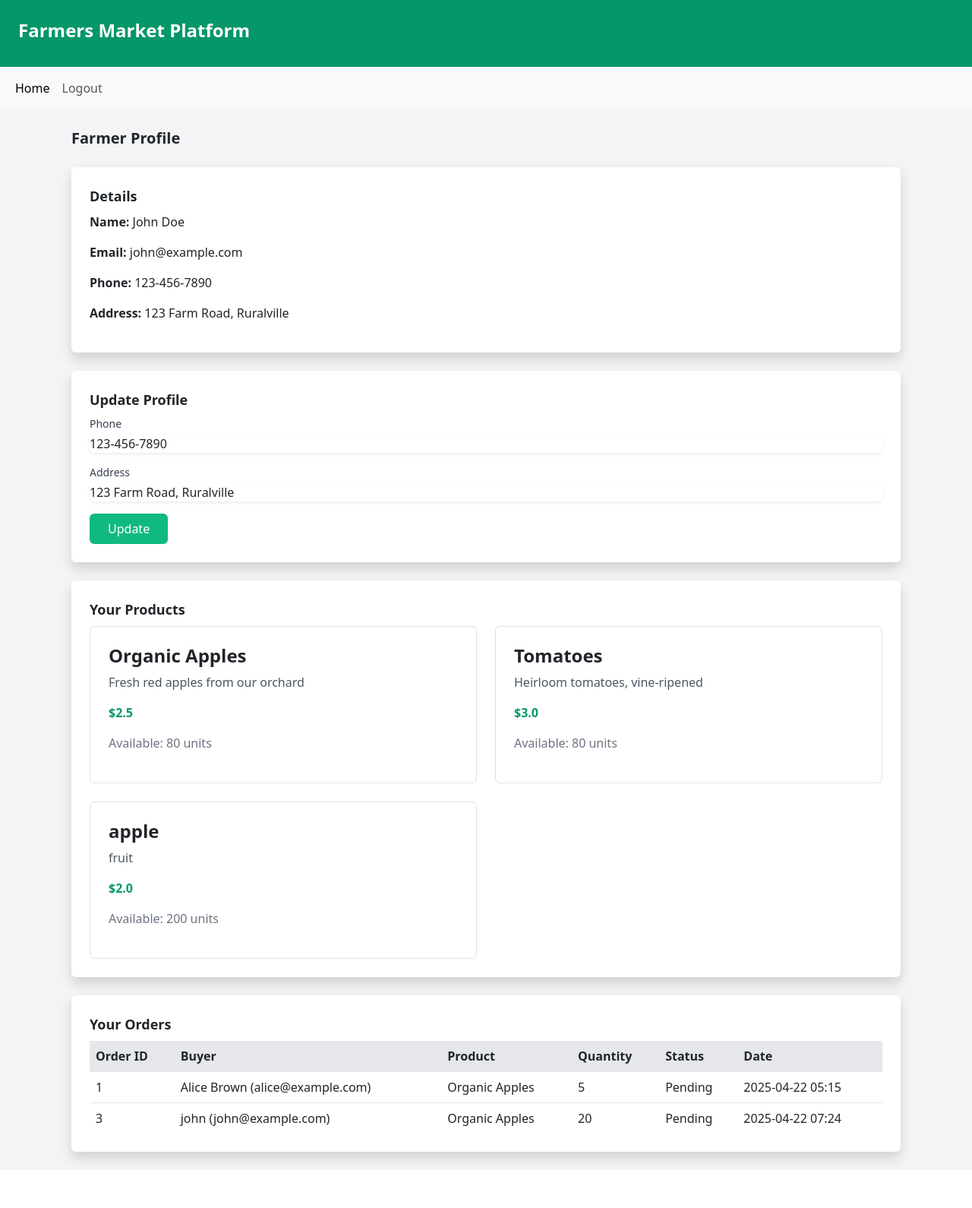
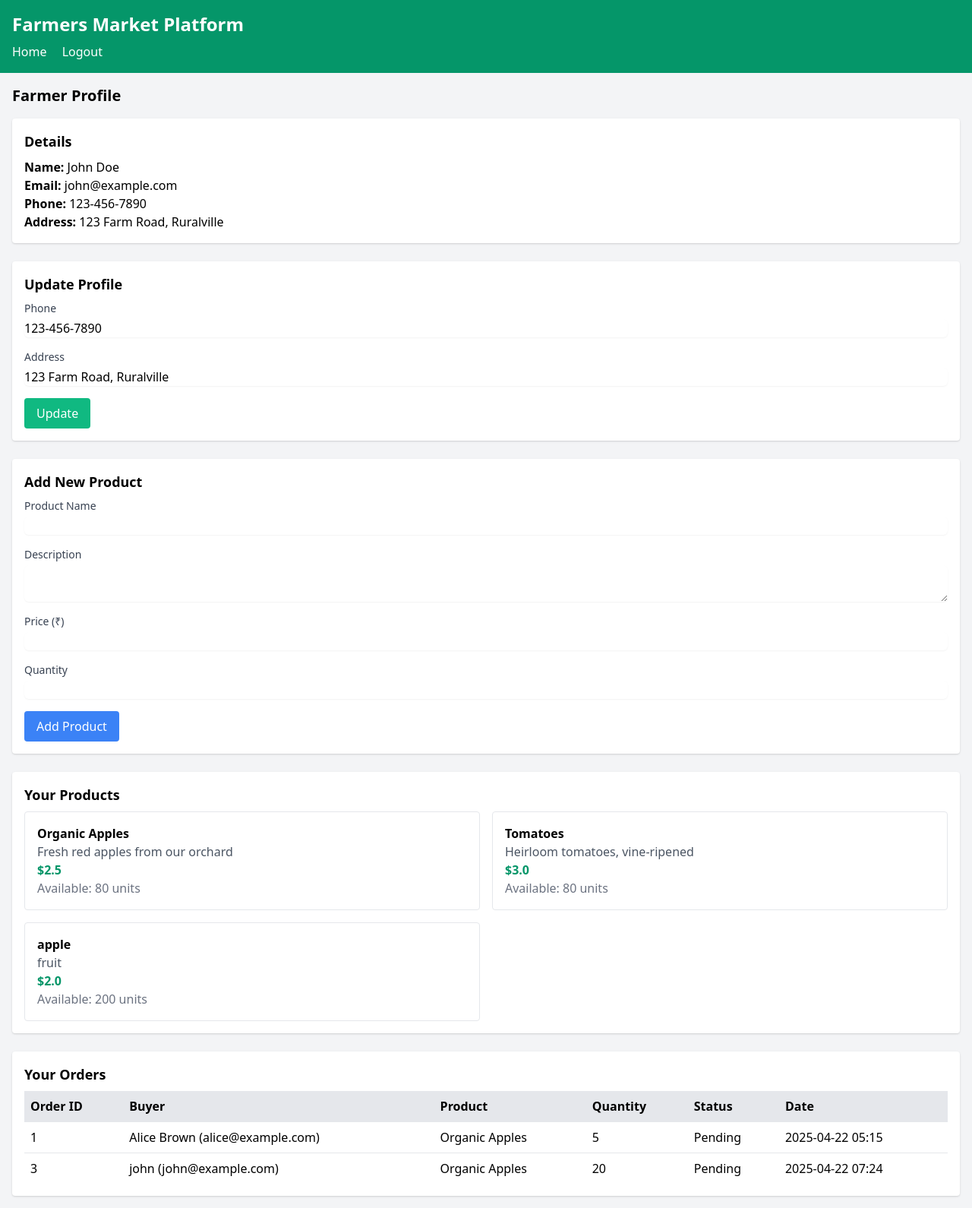
Before and after one commit to yash-goyal-0910/farm_cart, a Flask app: page /profile/1 in a window 1280 px wide. Shown: the whole page at 76% size. Before the commit the page ends 1539 px from the top, so only its background shows below. Run offline with Flask 3, Linux system fonts and the light colour scheme; a user stored in the database is signed in.

Commit message:
added product adding capabilities

```diff
--- a/app.py
+++ b/app.py
@@ -198,6 +198,48 @@ def order(product_id):
         flash('An error occurred, please try again', 'error')
         return render_template('order.html', product=product)
 
+@app.route('/add_product', methods=['POST'])
+@login_required
+def add_product():
+    try:
+        data = request.form
+        name = data.get('name')
+        description = data.get('description')
+        price = data.get('price')
+        quantity = data.get('quantity')
+
+        if not all([name, price, quantity]):
+            flash('Name, price, and quantity are required', 'error')
+            return redirect(url_for('profile', farmer_id=current_user.id))
+
+        try:
+            price = float(price)
+            quantity = int(quantity)
+            if price <= 0 or quantity <= 0:
+                flash('Price and quantity must be greater than zero', 'error')
+                return redirect(url_for('profile', farmer_id=current_user.id))
+        except ValueError:
+            flash('Price and quantity must be valid numbers', 'error')
+            return redirect(url_for('profile', farmer_id=current_user.id))
+
+        product = Product(
+            name=name,
+            description=description,
+            price=price,
+            quantity=quantity,
+            farmer_id=current_user.id
+        )
+        db.session.add(product)
+        db.session.commit()
+        logger.info(f"Added product: {name} by farmer ID: {current_user.id}")
+        flash('Product added successfully!', 'success')
+        return redirect(url_for('profile', farmer_id=current_user.id))
+    except Exception as e:
+        logger.error(f"Error adding product: {e}")
+        db.session.rollback()
+        flash('An error occurred, please try again', 'error')
+        return redirect(url_for('profile', farmer_id=current_user.id))
+
 @app.route('/logout')
 @login_required
 def logout():
@@ -274,7 +316,7 @@ def update_farmer(farmer_id):
 
 @app.route('/api/products', methods=['POST'])
 @login_required
-def add_product():
+def api_add_product():
     try:
         data = request.get_json()
         if not data or not all(key in data for key in ['name', 'price', 'quantity']):
@@ -289,7 +331,7 @@ def add_product():
         )
         db.session.add(product)
         db.session.commit()
-        logger.info(f"Added product: {data['name']}")
+        logger.info(f"Added product via API: {data['name']}")
         return jsonify({'message': 'Product added successfully', 'id': product.id}), 201
     except Exception as e:
         logger.error(f"Error adding product: {e}")
--- a/templates/index.html
+++ b/templates/index.html
@@ -23,7 +23,7 @@
                     <div class="bg-white p-4 rounded shadow">
                         <h3 class="text-lg font-semibold">{{ product.name }}</h3>
                         <p class="text-gray-600">{{ product.description or 'No description' }}</p>
-                        <p class="text-green-600 font-bold">${{ product.price }}</p>
+                        <p class="text-green-600 font-bold">₹{{ product.price }}</p>
                         <p class="text-gray-500">Available: {{ product.quantity }} units</p>
                         <p class="text-gray-500">Farmer: {{ product.farmer.name }}</p>
                         <a href="{{ url_for('order', product_id=product.id) }}" class="mt-2 inline-block bg-blue-500 text-white px-4 py-2 rounded hover:bg-blue-600">Order</a>
--- a/templates/order.html
+++ b/templates/order.html
@@ -28,7 +28,7 @@
                     {% endfor %}
                 {% endif %}
             {% endwith %}
-            <p class="mb-2"><strong>Price:</strong> ${{ product.price }}</p>
+            <p class="mb-2"><strong>Price:</strong> ₹{{ product.price }}</p>
             <p class="mb-4"><strong>Available:</strong> {{ product.quantity }} units</p>
             <form method="POST" action="{{ url_for('order', product_id=product.id) }}">
                 <div class="mb-4">
--- a/templates/profile.html
+++ b/templates/profile.html
@@ -5,36 +5,29 @@
     <meta name="viewport" content="width=device-width, initial-scale=1.0">
     <title>Farmer Profile - Farmers Market Platform</title>
     <link href="https://cdn.jsdelivr.net/npm/tailwindcss@2.2.19/dist/tailwind.min.css" rel="stylesheet">
-    <!-- Bootstrap 5 CSS -->
-    <link href="https://cdn.jsdelivr.net/npm/bootstrap@5.3.3/dist/css/bootstrap.min.css" rel="stylesheet" integrity="sha384-QWTKZyjpPEjISv5WaRU9OFeRpok6YctnYmDr5pNlyT2bRjXh0JMhjY6hW+ALEwIH" crossorigin="anonymous">
 </head>
 <body class="bg-gray-100">
     <header class="bg-green-600 text-white p-4">
         <h1 class="text-2xl font-bold">Farmers Market Platform</h1>
-
+        <nav class="mt-2">
+            <a href="{{ url_for('index') }}" class="text-white hover:underline mr-4">Home</a>
+            <a href="{{ url_for('logout') }}" class="text-white hover:underline">Logout</a>
+        </nav>
     </header>
-        <!-- Bootstrap Navbar -->
-        <nav class="navbar navbar-expand-lg bg-body-tertiary">
-            <div class="container-fluid">
-
-                <button class="navbar-toggler" type="button" data-bs-toggle="collapse" data-bs-target="#navbarNav" aria-controls="navbarNav" aria-expanded="false" aria-label="Toggle navigation">
-                    <span class="navbar-toggler-icon"></span>
-                </button>
-                <div class="collapse navbar-collapse" id="navbarNav">
-                    <ul class="navbar-nav">
-                        <li class="nav-item">
-                            <a class="nav-link active" aria-current="page" href="/">Home</a>
-                        </li>
-                        <li class="nav-item">
-                            <a class="nav-link" href="/logout">Logout</a>
-                        </li>
-                    </ul>
-                </div>
-            </div>
-        </nav>
 
     <main class="container mx-auto p-4">
         <h2 class="text-xl font-semibold mb-4">Farmer Profile</h2>
+
+        <!-- Flash Messages -->
+        {% with messages = get_flashed_messages(with_categories=true) %}
+            {% if messages %}
+                {% for category, message in messages %}
+                    <div class="mb-4 p-2 rounded {% if category == 'error' %}bg-red-100 text-red-700{% else %}bg-green-100 text-green-700{% endif %}">
+                        {{ message }}
+                    </div>
+                {% endfor %}
+            {% endif %}
+        {% endwith %}
 
         <!-- Farmer Details -->
         <div class="bg-white p-4 rounded shadow mb-6">
@@ -59,6 +52,30 @@
                 </div>
                 <button onclick="updateProfile({{ farmer.id }})" class="bg-green-500 text-white px-4 py-2 rounded hover:bg-green-600">Update</button>
             </div>
+        </div>
+
+        <!-- Add Product Form -->
+        <div class="bg-white p-4 rounded shadow mb-6">
+            <h3 class="text-lg font-semibold mb-2">Add New Product</h3>
+            <form method="POST" action="{{ url_for('add_product') }}">
+                <div class="mb-4">
+                    <label for="name" class="block text-sm font-medium text-gray-700">Product Name</label>
+                    <input type="text" id="name" name="name" required class="mt-1 block w-full border-gray-300 rounded-md shadow-sm">
+                </div>
+                <div class="mb-4">
+                    <label for="description" class="block text-sm font-medium text-gray-700">Description</label>
+                    <textarea id="description" name="description" class="mt-1 block w-full border-gray-300 rounded-md shadow-sm"></textarea>
+                </div>
+                <div class="mb-4">
+                    <label for="price" class="block text-sm font-medium text-gray-700">Price (₹)</label>
+                    <input type="number" id="price" name="price" required step="0.01" min="0" class="mt-1 block w-full border-gray-300 rounded-md shadow-sm">
+                </div>
+                <div class="mb-4">
+                    <label for="quantity" class="block text-sm font-medium text-gray-700">Quantity</label>
+                    <input type="number" id="quantity" name="quantity" required min="0" class="mt-1 block w-full border-gray-300 rounded-md shadow-sm">
+                </div>
+                <button type="submit" class="bg-blue-500 text-white px-4 py-2 rounded hover:bg-blue-600">Add Product</button>
+            </form>
         </div>
 
         <!-- Products -->
```
Also changed, not shown: farmers_market.db.
